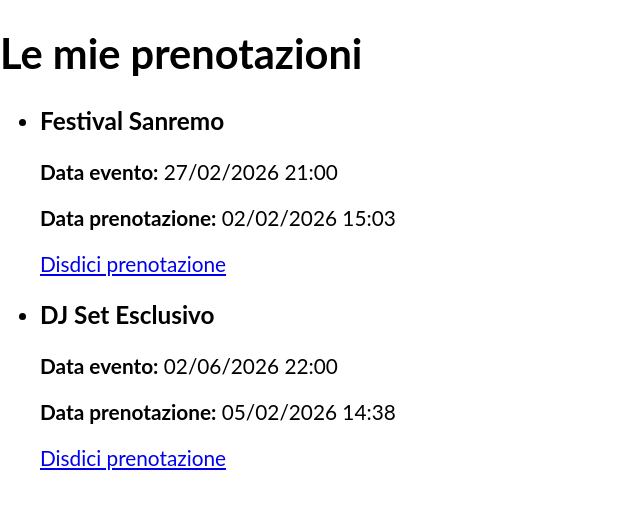
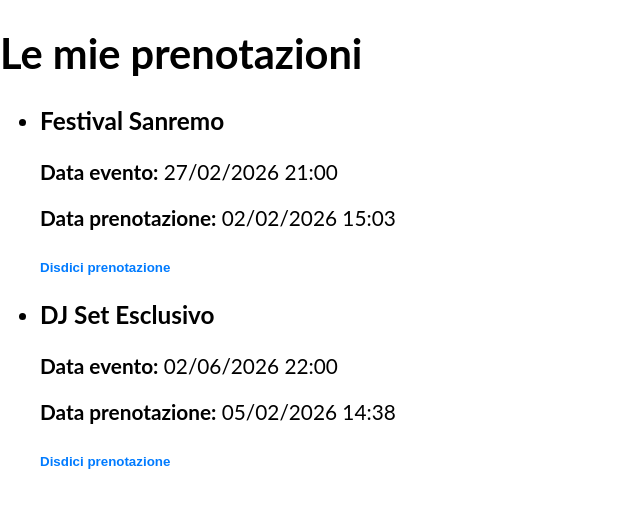
Before and after one commit to LucaT152/PrenotazioneEventi, a Django app: page /catalog/mie-prenotazioni/ in a window 1280 px wide. Shown: the part 64-573 px from the top of the page, without its empty margins (0-640 px from the left). Run offline with Django 5.2, Linux system fonts and the light colour scheme; a user stored in the database is signed in; data comes from the database, SQL or seed files in the repository; both versions use the stored data as it was after the commit.

Commit message:
modifica registrzione e mie prenotazioni

```diff
--- a/library/catalog/static/css/styles.css
+++ b/library/catalog/static/css/styles.css
@@ -292,3 +292,18 @@ body {
 .admin-table th {
   background-color: #f2f2f2;
 }
+
+.link-action {
+  background: none;
+  border: none;
+  padding: 0;
+  color: #007bff;
+  font-weight: 600;
+  cursor: pointer;
+  text-decoration: none;
+}
+
+.link-action:hover {
+  text-decoration: underline;
+  color: #0056b3;
+}
--- a/library/catalog/templates/catalog/mie_prenotazioni.html
+++ b/library/catalog/templates/catalog/mie_prenotazioni.html
@@ -23,10 +23,13 @@
       {{ prenotazione.data_prenotazione|date:"d/m/Y H:i" }}
     </p>
 
-        <a class="btn-disdici"
-           href="{% url 'disdici-prenotazione' prenotazione.id %}">
+    <form method="post" action="{% url 'disdici-prenotazione' prenotazione.id %}">
+      {% csrf_token %}
+      <button type="submit" class="link-action">
         Disdici prenotazione
-        </a>
+      </button>
+    </form>
+
   </li>
   {% endfor %}
 </ul>
--- a/library/catalog/templates/catalog/signup.html
+++ b/library/catalog/templates/catalog/signup.html
@@ -6,8 +6,6 @@
 
     <h1>Registrazione</h1>
 
-    <form method="post">
-      {% csrf_token %}
     <form method="post">
       {% csrf_token %}
 
```
Also changed, not shown: library/db.sqlite3. Lines whose indentation alone changed are shown as unchanged.
